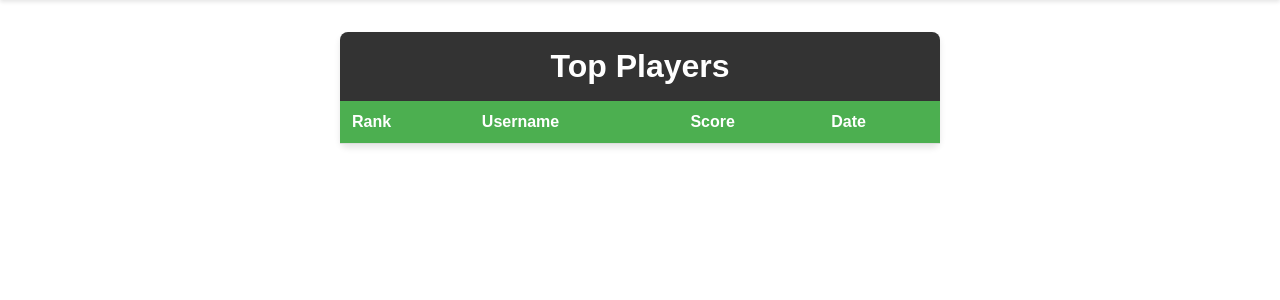
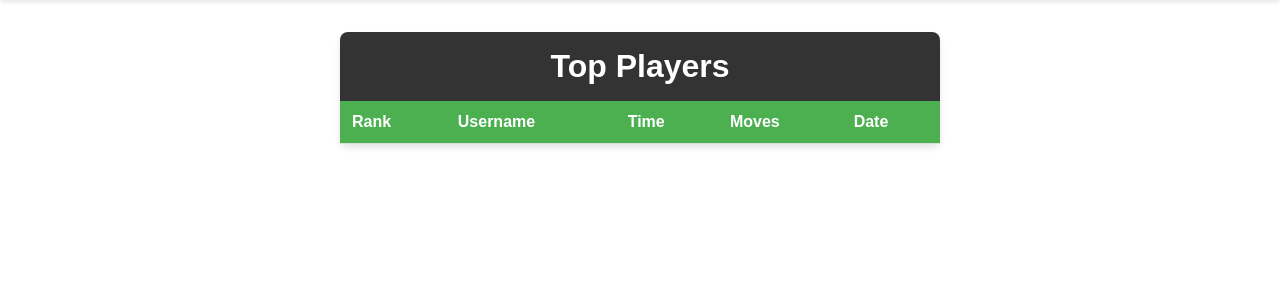
Before and after one commit to oyintanda-zongwana/memory-game, a Flask app: template Templates/leaderboard.html in a window 1280 px wide. Shown: the part 66-366 px from the top of the page. Run offline with Flask 3, Linux system fonts and the light colour scheme; the template is opened without the code that fills it, so the values that code supplies are empty.

Commit message:
finished database handling and got the leader board to display made sure that all results are stored in the leaderboard.db

```diff
--- a/Templates/leaderboard.html
+++ b/Templates/leaderboard.html
@@ -47,21 +47,23 @@
                 <tr>
                     <th>Rank</th>
                     <th>Username</th>
-                    <th>Score</th>
+                    <th>Time</th>
+                    <th>Moves</th>
                     <th>Date</th>
                 </tr>
             </thead>
             <tbody>
-                {% for username, score, timestamp in top_players %}
+                {% for username, total_time, total_moves, timestamp in top_players %}
                 <tr>
                     <td>{{ loop.index }}</td>
                     <td>{{ username }}</td>
-                    <td>{{ score }}</td>
+                    <td>{{ total_time }}s</td>
+                    <td>{{ total_moves }}</td>
                     <td>{{ timestamp }}</td>
                 </tr>
                 {% endfor %}
             </tbody>
-        </table>
+         </table>
     </div>
     {% endblock %}
 </body>
--- a/app.py
+++ b/app.py
@@ -1,8 +1,10 @@
 # app.py
-from flask import Flask, render_template, request, redirect, url_for
+from flask import Flask, render_template, request, jsonify
+from flask_cors import CORS
 from database_handler import LeaderboardDB
 
 app = Flask(__name__)
+CORS(app)
 leaderboard_db = LeaderboardDB()
 
 @app.route('/')
@@ -20,11 +22,19 @@ def leaderboard():
 
 @app.route('/submit_score', methods=['POST'])
 def submit_score():
-    username = request.form['username']
-    score = float(request.form['score'].split(',')[0])
-    moves = int(request.form['score'].split(',')[1])
-    leaderboard_db.add_score(username, score, moves)
-    return redirect(url_for('leaderboard'))
+    try:
+        data = request.get_json()
+        print("Received data:", data)  # Add this debug line
+        username = data['username']
+        score = data['score'].split(',')
+        total_time = float(score[0])
+        total_moves = int(score[1])
+        leaderboard_db.add_score(username, total_time, total_moves)
+        return jsonify({"status": "success"}), 200
+    except Exception as e:
+        print(f"Error in submit_score: {e}")
+        return jsonify({"error": str(e)}), 500
+
 
 if __name__ == '__main__':
     app.run(debug=True)
```
Also changed, not shown: Templates/game.html (+18 -6 lines), database_handler.py (+10 -10 lines), leaderboard.db.
